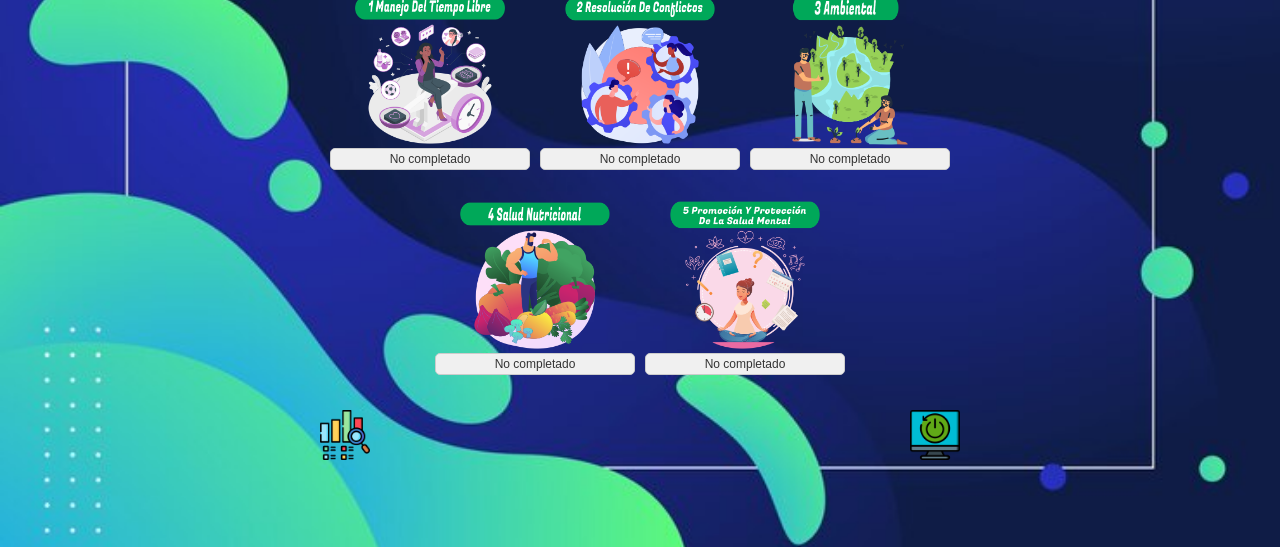
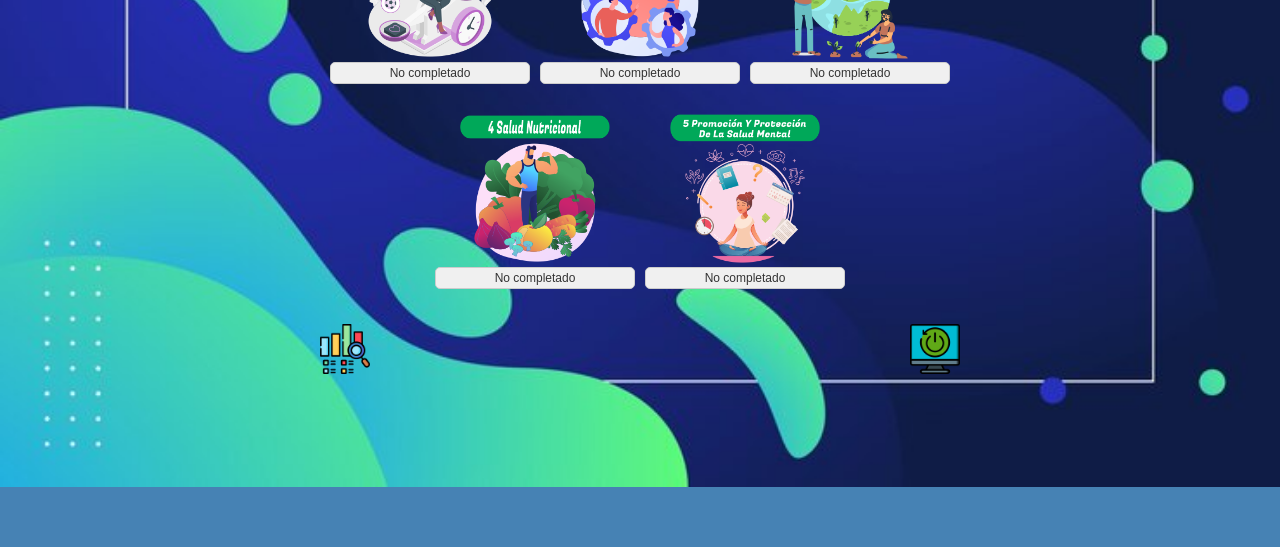
Before and after one commit to DominguezJaime/Escuelas-Saludables, a plain HTML site: page index.html in a window 1280 px wide. Shown: the part 253-800 px from the top of the page. Drawn offline with Linux system fonts and the light colour scheme.

Commit message:
Revisión CSS

```diff
--- a/CSS/Index.css
+++ b/CSS/Index.css
@@ -1,8 +1,6 @@
-/* Estilos globales */
 * {
   transition: all 0.25s;
-  box-sizing: border-box; /* Asegura que el padding y el borde se incluyan en el tamaño total de los elementos */
-}
+  }
 
 body {
   margin: 0;
@@ -15,7 +13,7 @@ body {
   display: flex;
   justify-content: center;
   align-items: center;
-  min-height: 100vh; /* Asegura que el cuerpo ocupe toda la altura de la ventana */
+
   font-size: 80%;
   flex-direction: column;
   font-family: 'Arial', sans-serif; /* Cambia la fuente a Arial */
```
